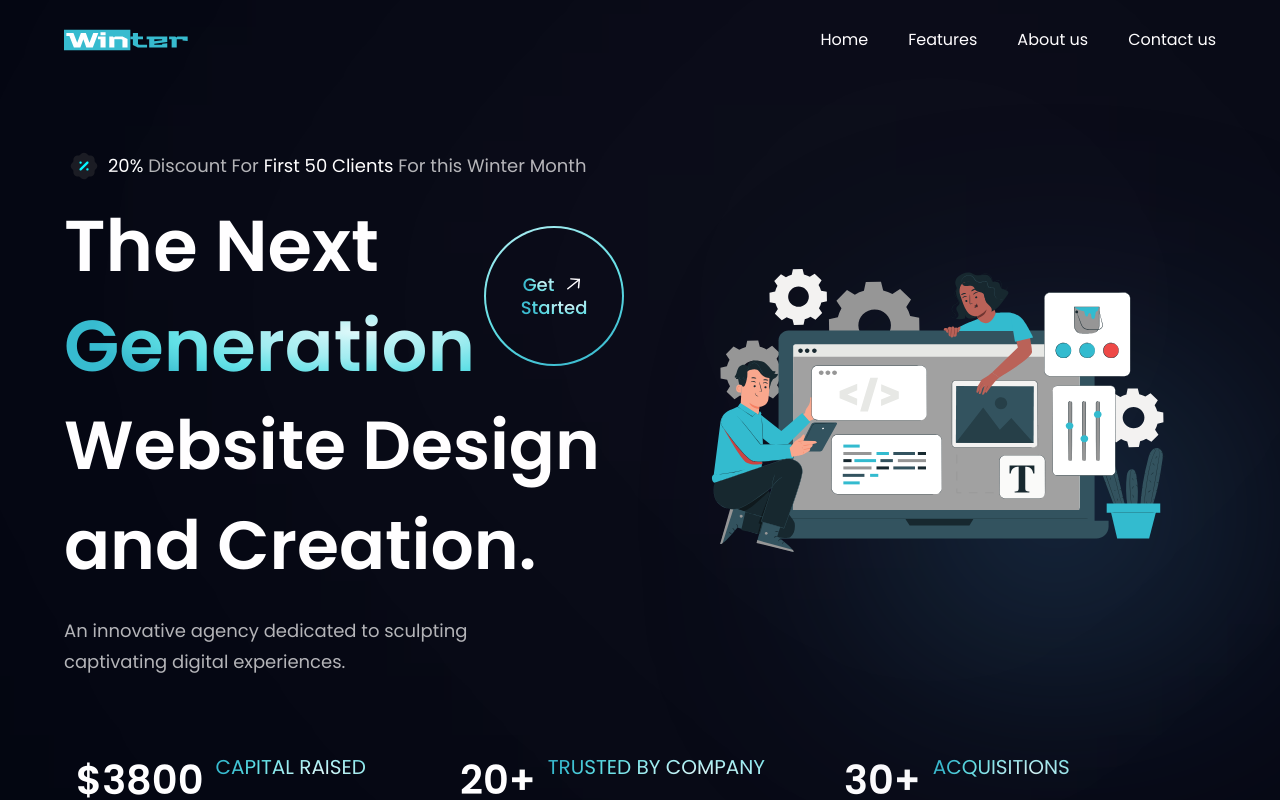
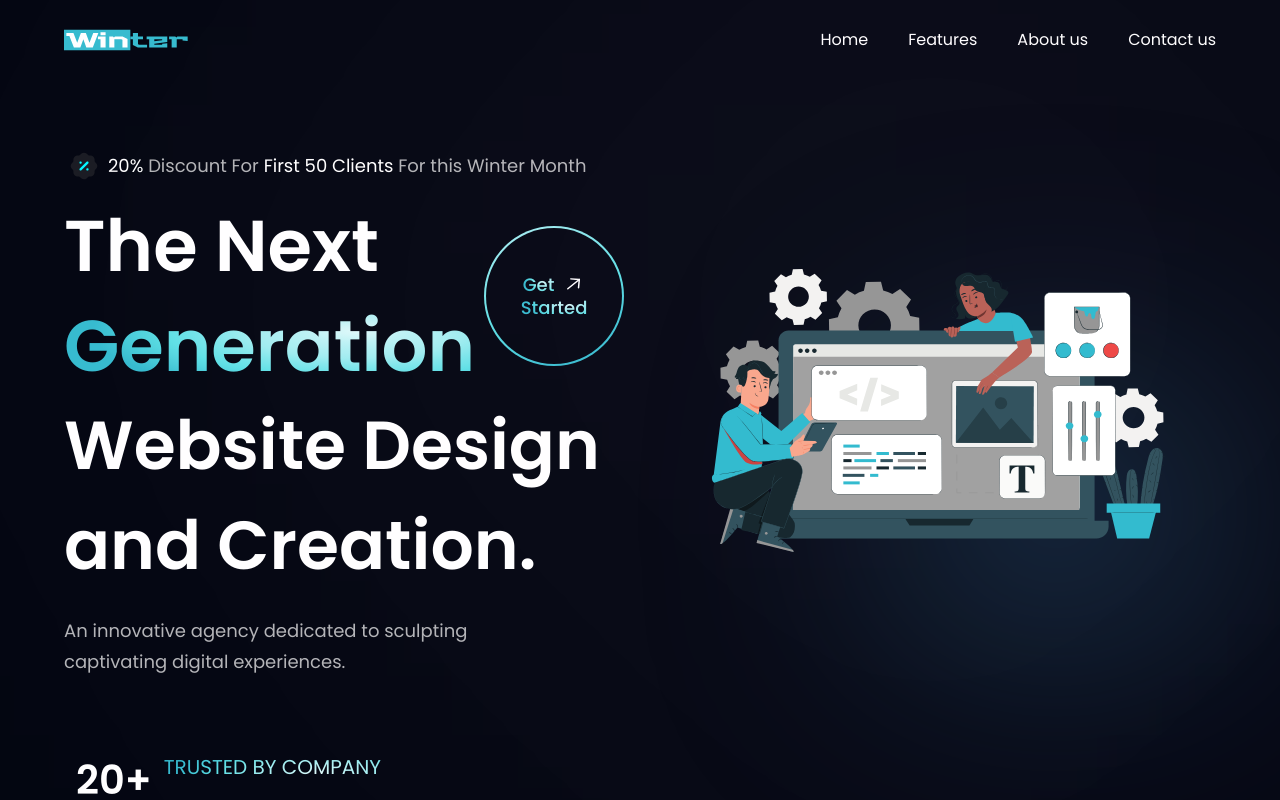
Before and after one commit to jhaharsh03/Winter_Landing_Page, a React (Vite) app: page / in a window 1280 px wide. Built offline with nearby package versions, Linux system fonts and the light colour scheme.

Commit message:
removed accui

```diff
--- a/src/constants/index.js
+++ b/src/constants/index.js
@@ -71,21 +71,21 @@ export const feedback = [
 ];
 
 export const stats = [
-  {
-    id: "stats-1",
-    title: "Capital raised",
-    value: "$3800",
-  },
+  // {
+  //   id: "stats-1",
+  //   title: "Capital raised",
+  //   value: "$3800",
+  // },
   {
     id: "stats-2",
     title: "Trusted by Company",
     value: "20+",
   },
-  {
-    id: "stats-3",
-    title: "Acquisitions",
-    value: "30+",
-  },
+  // {
+  //   id: "stats-3",
+  //   title: "Acquisitions",
+  //   value: "30+",
+  // },
 ];
 
 export const footerLinks = [
```
